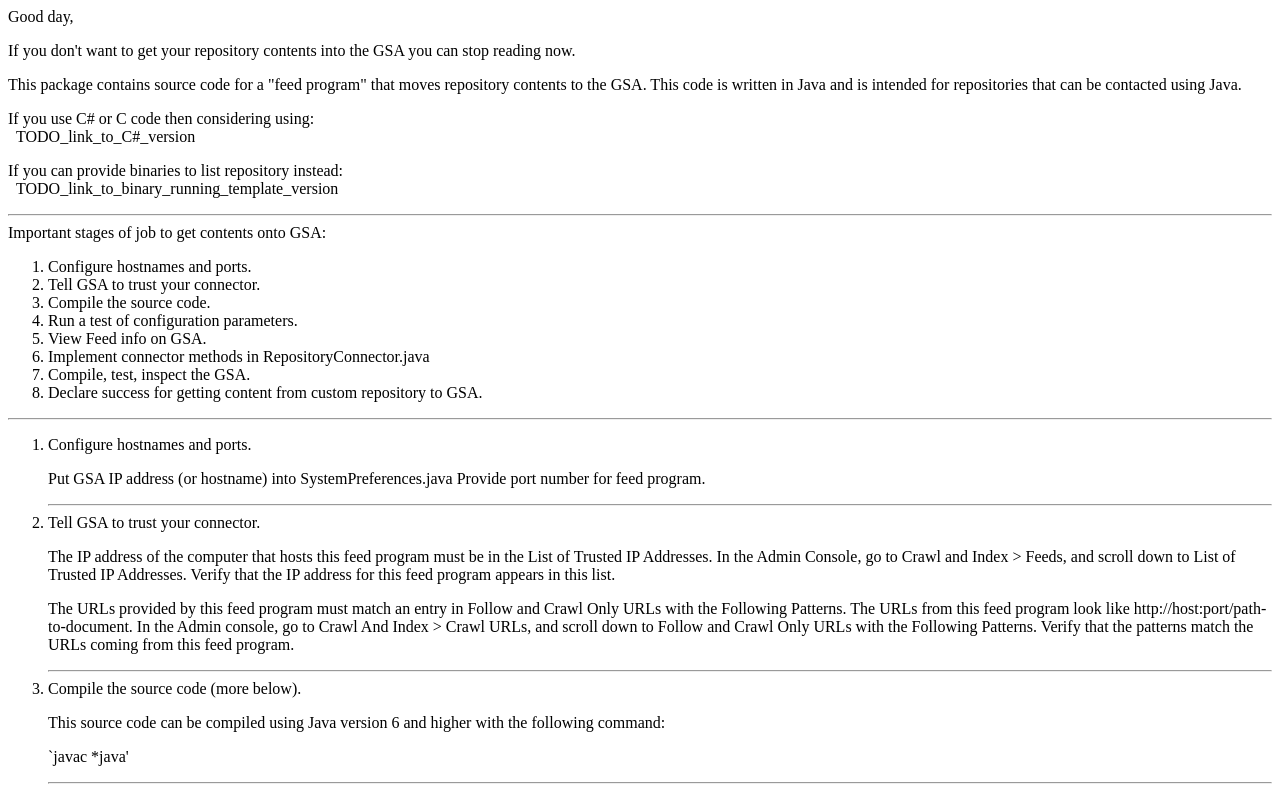
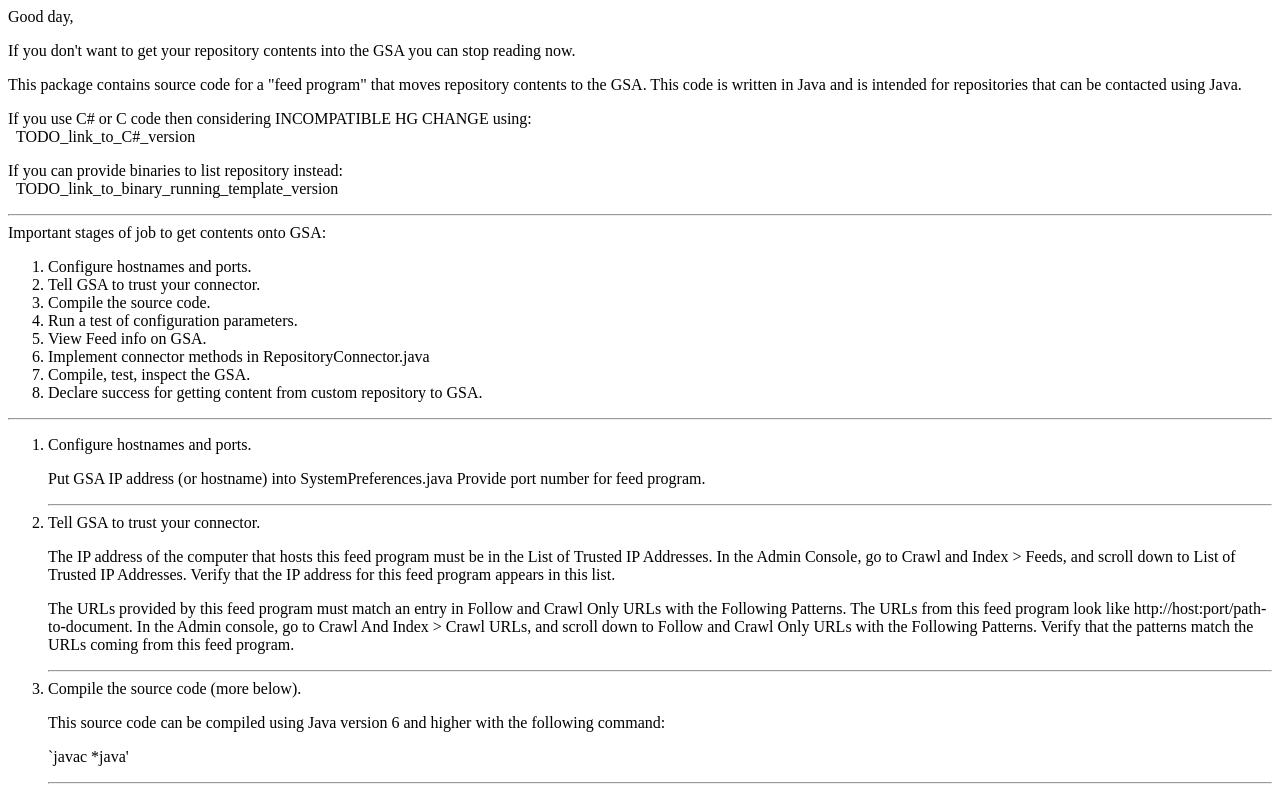
Before and after one commit to googlegsa/library, a plain HTML site: page src/adaptorlib/package.html in a window 1280 px wide. Shown: the top 789 px of the page. Drawn offline with Linux system fonts and the light colour scheme.

Commit message:
Testing what code site hg does with incompatible changes.

```diff
--- a/src/adaptorlib/package.html
+++ b/src/adaptorlib/package.html
@@ -10,7 +10,8 @@ that moves repository contents to the GSA.  This code is
 written in Java and is intended for repositories that
 can be contacted using Java.
 <p>
-If you use C# or C code then considering using:<br>
+If you use C# or C code then considering INCOMPATIBLE HG CHANGE
+using:<br>
 &nbsp;&nbsp;TODO_link_to_C#_version
 <p>
 If you can provide binaries to list repository instead:<br>
```
